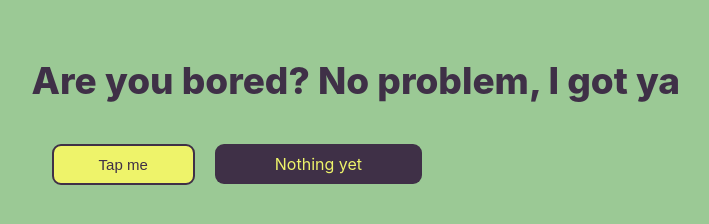
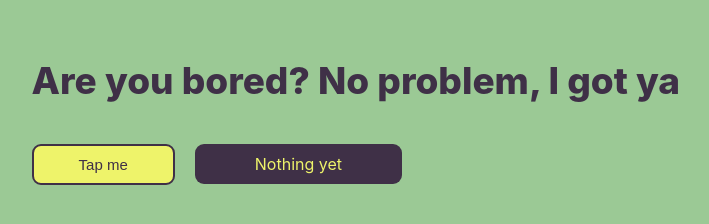
Before and after one commit to alombi/bored, a plain HTML site: page index.html in a window 1280 px wide. Shown: the whole page, without its empty margins (2-711 px from the left). Drawn offline with Linux system fonts and the light colour scheme.

Commit message:
Fixed margin

```diff
--- a/style/main.scss
+++ b/style/main.scss
@@ -42,6 +42,9 @@ button:hover{
 .item{
    margin-left:20px;
 }
+#button{
+   margin-left: 0px;
+}
 #activity{
    background-color: $main_color;
    color:$secondary_color;
```
Also changed, not shown: style/main.css, 1 other file.
